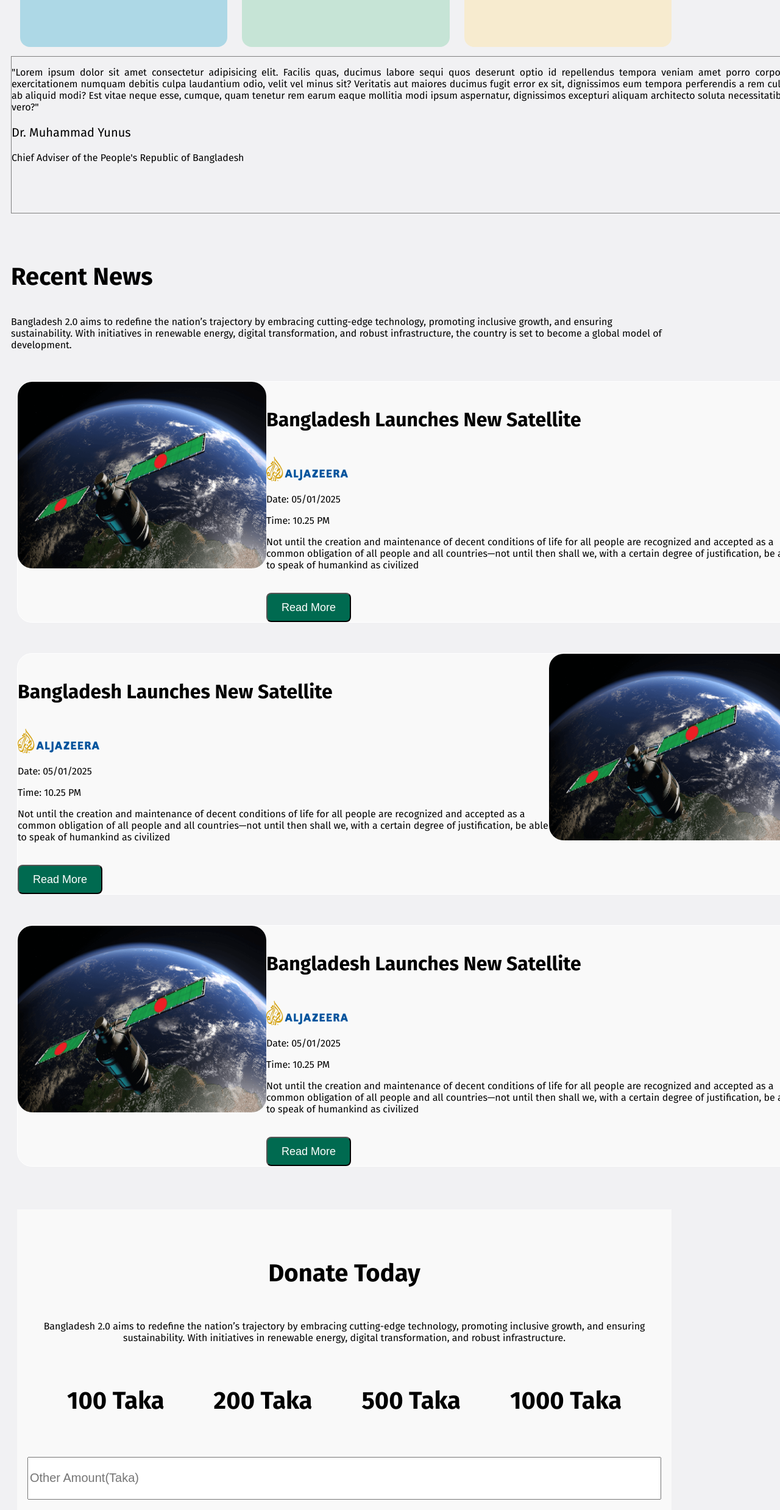
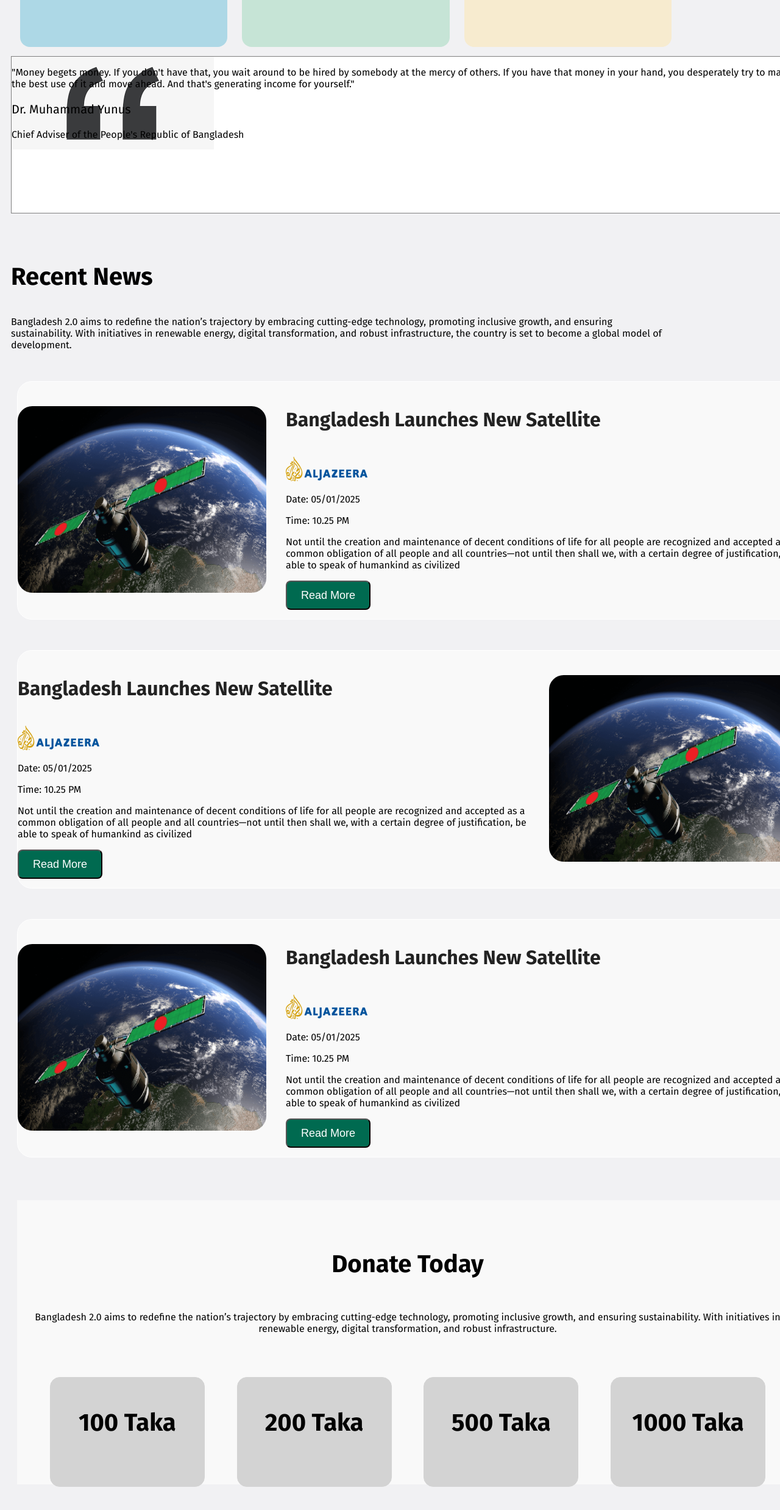
Before and after one commit to maishatabassum932/Bangladesh2-0, a plain HTML site: page index.html in a window 1280 px wide. Shown: the part 1162-3638 px from the top of the page at 61% size. Drawn offline with Linux system fonts and the light colour scheme.

Commit message:
Bangladesh 2.0 almost done

```diff
--- a/index.html
+++ b/index.html
@@ -60,7 +60,7 @@
           </div>
         </div>
         <div class="quote-sec">
-            <p class="vision-des">"Lorem ipsum dolor sit amet consectetur adipisicing elit. Facilis quas, ducimus labore sequi quos deserunt optio id repellendus tempora veniam amet porro corporis exercitationem numquam debitis culpa laudantium odio, velit vel minus sit? Veritatis aut maiores ducimus fugit error ex sit, dignissimos eum tempora perferendis a rem culpa ab aliquid modi? Est vitae neque esse, cumque, quam tenetur rem earum eaque mollitia modi ipsum aspernatur, dignissimos excepturi aliquam architecto soluta necessitatibus vero?"</p>
+            <p class="vision-des">"Money begets money. If you don't have that, you wait around to be hired by somebody at the mercy of others. If you have that money in your hand, you desperately try to make the best use of it and move ahead. And that's generating income for yourself."</p>
             <p class="quoter">Dr. Muhammad Yunus</p>
             <p class="vision-des">Chief Adviser of the People's Republic of Bangladesh</p>
         </div>
@@ -110,12 +110,12 @@
             <p class="donate-description">Bangladesh 2.0 aims to redefine the nation’s trajectory by embracing cutting-edge technology, promoting inclusive growth, and ensuring sustainability. With initiatives in renewable energy, digital transformation, and robust infrastructure.</p>
             <div class="amount-container">
                <h4 class="donate-subtitle">100 Taka</h4>
-               <h4 class="donate-subtitle">200 Taka</h4>
+               <h4 class="donate-subtitle" >200 Taka</h4>
                <h4 class="donate-subtitle">500 Taka</h4>
                <h4 class="donate-subtitle">1000 Taka</h4>
             </div>
             <form action="Server URL" method="GET">
-                <input type="text" placeholder="Other Amount(Taka)">
+                <input id="amount"type="text" placeholder="Other Amount(Taka)">
             </form>
             <button class="news-btn">Done Now</button>
         </div>
--- a/style/design.css
+++ b/style/design.css
@@ -155,10 +155,15 @@
     border:1px solid grey;
     height:256px;
     width:1280px;
+    background-color: #FFFFFF;
+}
+.quote-sec{
+background-image: url('../assets/quote.png');
+    background-repeat: no-repeat;
 }
 .quoter{
     font-size: 20px;
-    font-weight:600px;
+    font-weight:800px;
 }
 /*news*/
 .news-tittle{
@@ -174,26 +179,33 @@
 .news{
     display:flex;
     justify-content:space-between;
+    align-content: center;
     width:1280px;
-    margin:10px;
+    margin:10px ;
     border:1px solid #FFFFFF ;
     border-radius: 24px;
     margin-top:50px;
     background-color:#f9f9f9;
+    gap:32px;
 }
 .news-img{
     height: 306px;
     width:408px;
     border-radius: 24px;
+    margin-top: 40px;
 }
 .news-heading{
     font-size: 32px;
     font-weight: bold;
+    color: #222;
 }
 .news-time .news-des{
     text-align: justify;
     font-size:16px;
     font-weight:400px ;
+    color:lightslategrey
+    padding:5px;
+
 }
 .news-btn{
     background-color:#006A50 ;
@@ -203,7 +215,8 @@
     font-size: 18px;
     font-weight: 600px;
     border-radius: 8px;
-    margin-top:20px;
+    margin: top 15px;
+    margin-bottom: 15px;
     cursor: pointer;
 }
 .news-btn:hover{
@@ -217,6 +230,8 @@
     text-align: center;
     border:1px solid #f9f9f9 ;
     background-color:#f9f9f9;
+    height:464px;
+    width:1280px;
 }
 .donate-description{
     margin-top:15px;
@@ -233,12 +248,31 @@
     font-weight: bold;
     text-align:center;
 }
+.donate-subtitle{
+    background-color: lightgray;
+    border:1px solid lightgray;
+    border-radius: 16px;
+    height:128px;
+    width:252px;
+    text-align: center;
+    padding-top:50px;
+}
+.donate-subtitle:hover{
+    background-color: #5490F5;
+}
+#amount{
+    text-align: center;
+}
+form{
+    margin-bottom:30px;
+}
 input{
     margin-top:15px;
     height: 64px;
     width: 1032px;
     font-size:20px;
     font-weight:400px;
+    padding-left:50px;
 }
 /*subscription-style*/
 .subscription{
@@ -249,11 +283,13 @@ input{
     height:395px;
     width:1280px;
     margin: 10px;
-    margin-top:15px;
+    margin-top:300px;
 }
 .subscribe{
     margin-top: 15px;
     display:flex;
+    justify-content:none;
+    align-items: center;
     padding-left:40px;
 }
 /*footer style*/
```
Also changed, not shown: assets/quote.png (added).
